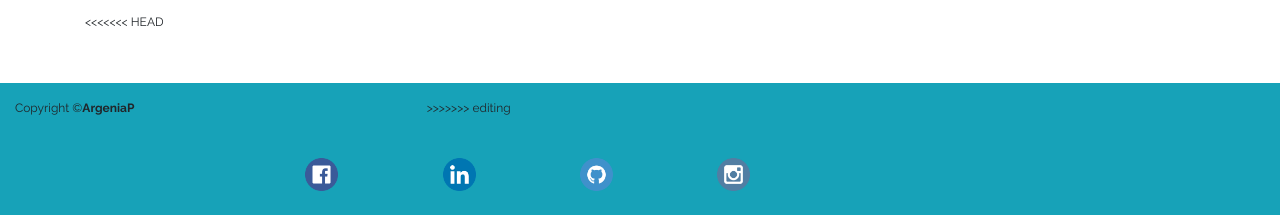
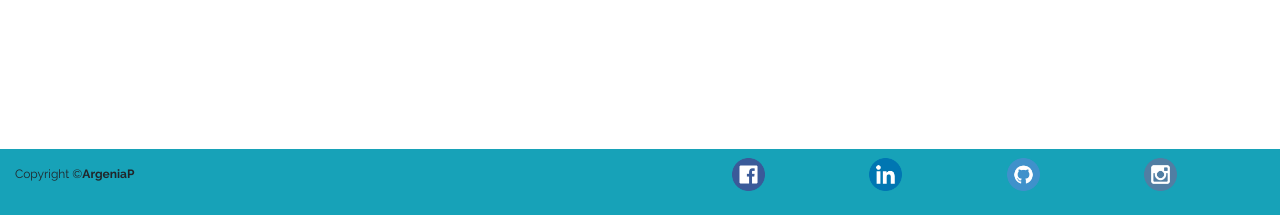
Before and after one commit to ArgeniaP/Website, a plain HTML site: page index.html in a window 1280 px wide. Shown: the part 585-800 px from the top of the page. Drawn offline with nearby package versions, Linux system fonts and the light colour scheme.

Commit message:
Fixing conflict merge

```diff
--- a/index.html
+++ b/index.html
@@ -166,14 +166,8 @@
 
     <!-- About&Contact -->
     <footer class="container">
-<<<<<<< HEAD
-      <div class="row fixed-bottom mx-0">
-        <p class="col-sm-4">Copyright &copy;<strong>ArgeniaP</strong></p>
-=======
-
       <div class="row bg-info fixed-bottom mx-0">
         <p class="col-sm-4 text-sm-left text-center">Copyright &copy;<strong>ArgeniaP</strong></p>
->>>>>>> editing
         <ul class="col-sm-8">
           <li class="col-sm-2"><a href="#"><img src="Icon File/Facebook.png" alt="Facebook"></a></li>
           <li class="col-sm-2"><a href="#"><img src="Icon File/Linkedin.png" alt="LinkedIn"></a></li>
```
